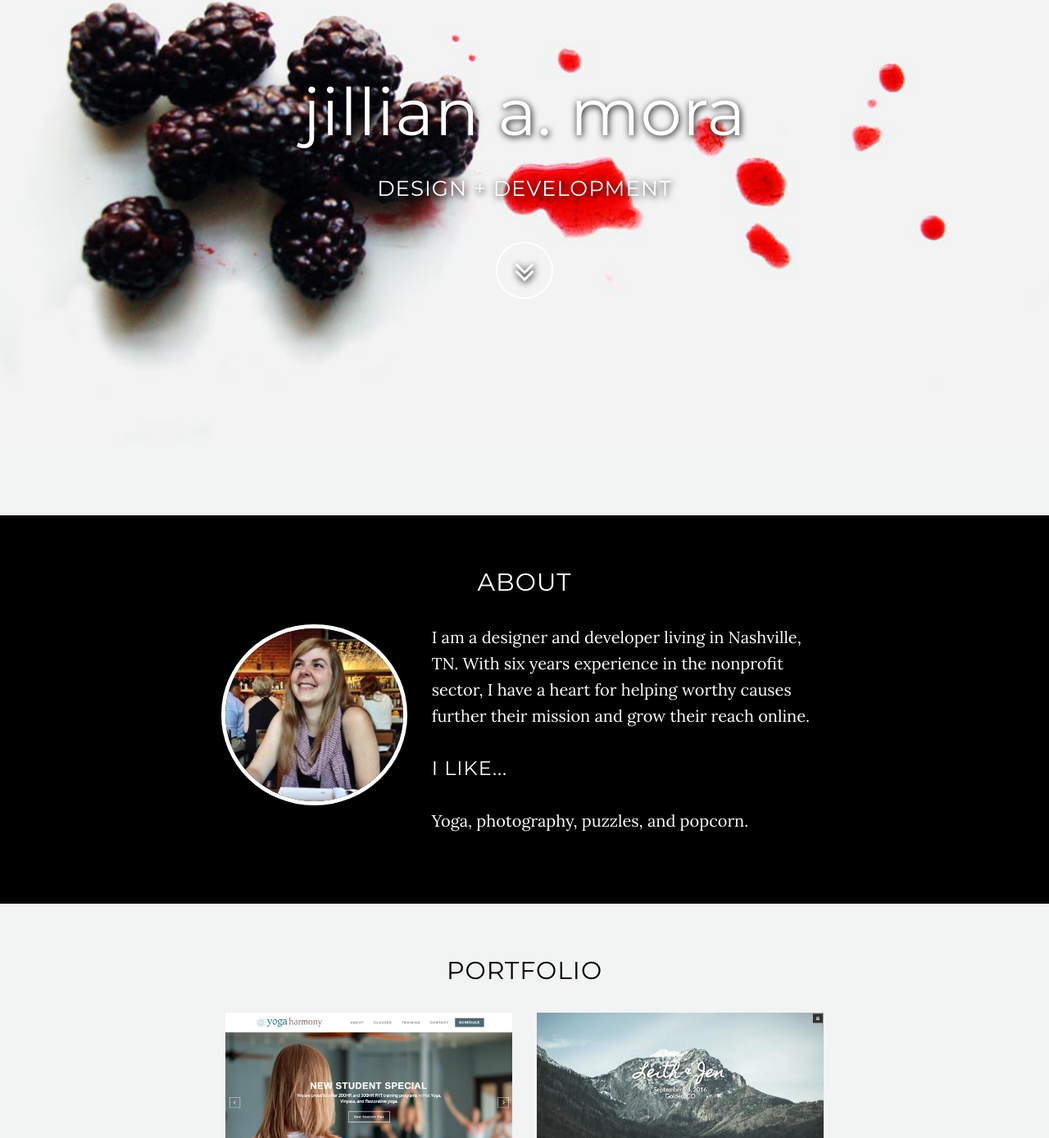
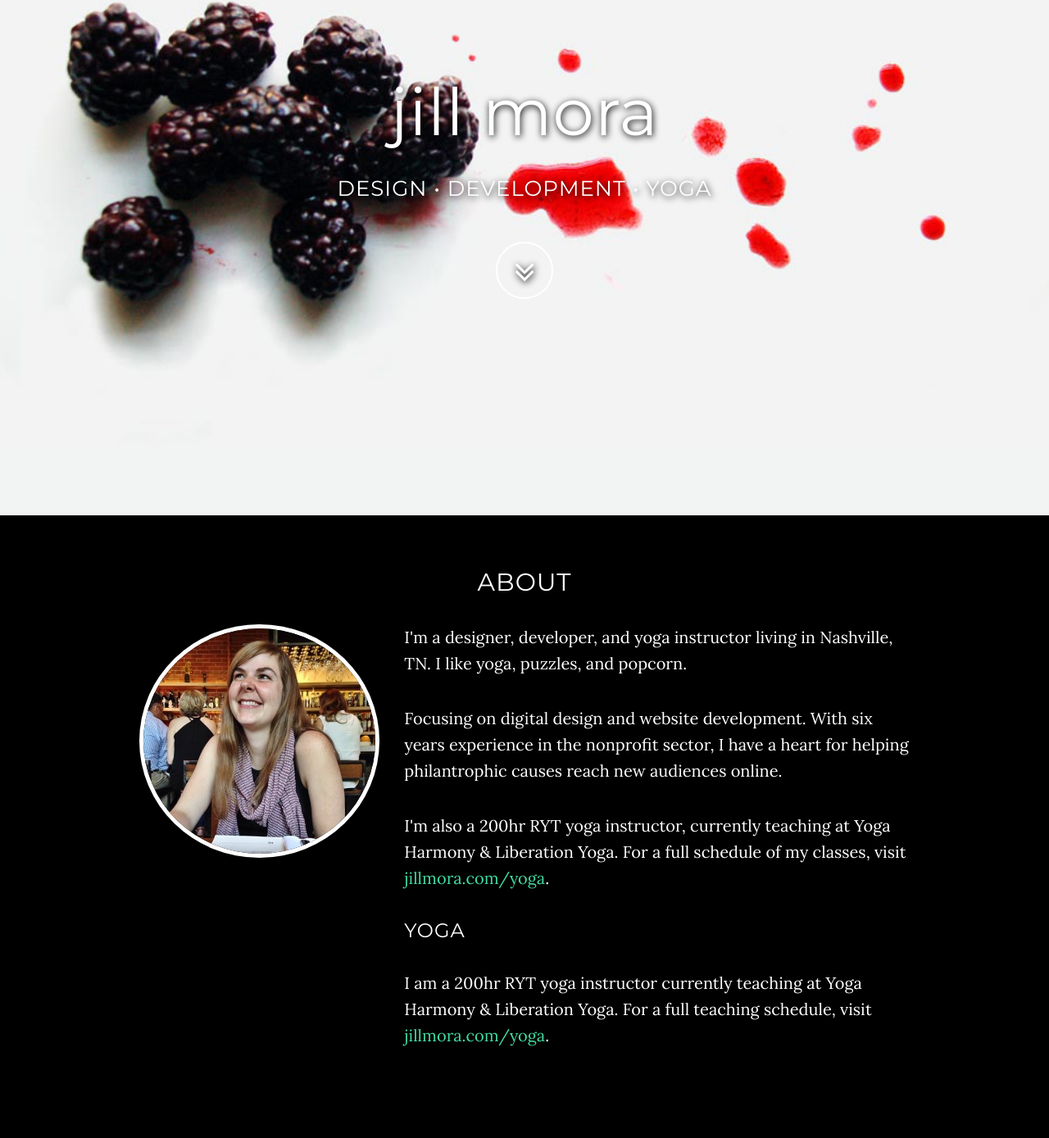
Before and after one commit to jillianannette/JAM, a plain HTML site: page index.html in a window 1280 px wide. Shown: the part 171-1560 px from the top of the page at 82% size. Drawn offline with Linux system fonts and the light colour scheme; some packages are replaced by stand-ins of ours.

Commit message:
Form Edit

```diff
--- a/index.html
+++ b/index.html
@@ -9,7 +9,7 @@
     <meta name="description" content="">
     <meta name="author" content="">
 
-    <title>Jillian A. Mora | A passionate Nashville designer.</title>
+    <title>Jill Mora | A passionate Nashville designer.</title>
 
     <!-- Bootstrap Core CSS -->
     <link href="css/bootstrap.min.css" rel="stylesheet">
@@ -41,7 +41,7 @@
                     <i class="fa fa-bars"></i>
                 </button>
                 <a class="navbar-brand page-scroll" href="#page-top">
-                    <span class="light">Jillian A. Mora</span>
+                    <span class="light">Jill Mora</span>
                 </a>
             </div>
 
@@ -74,8 +74,8 @@
             <div class="container">
                 <div class="row">
                     <div class="col-md-8 col-md-offset-2">
-                        <h1 class="brand-heading">jillian a. mora</h1>
-                        <h3 class="intro-text">Design + Development</h3>
+                        <h1 class="brand-heading">jill mora</h1>
+                        <h3 class="intro-text">Design • Development • Yoga</h3>
                         <a href="#about" class="btn btn-circle page-scroll">
                             <i class="fa fa-angle-double-down animated"></i>
                         </a>
@@ -88,16 +88,22 @@
     <!-- About Section -->
     <section id="about" class="container content-section">
         <div class="row">
-            <div class="col-lg-8 col-lg-offset-2">
-                <h2>About</h2>
+            <h2>About</h2>
+            <div class="col-lg-10 col-lg-offset-1">
                 <div class="col-sm-6 col-md-4 profile">
                     <img src="img/Portrait.jpg" alt="" width="100%">
                 </div>
                 <div class="col-sm-6 col-md-8">
-                    <p>I am a designer and developer living in Nashville, TN. With six years experience in the nonprofit sector, I have a heart for helping worthy causes further their mission and grow their reach online.</p>
+                    <p>I'm a designer, developer, and yoga instructor living in Nashville, TN. I like yoga, puzzles, and popcorn.</p>
 
-                    <h3>I like...</h3>
-                    <p>Yoga, photography, puzzles, and popcorn.</p>
+                    <p>Focusing on digital design and website development. With six years experience in the nonprofit sector, I have a heart for helping philantrophic causes reach new audiences online.</p>
+
+                    <p>I'm also a 200hr RYT yoga instructor, currently teaching at Yoga Harmony &amp; Liberation Yoga. For a full schedule of my classes, visit <a href="#">jillmora.com/yoga</a>.</p>
+
+                    <h3>Yoga</h3>
+                    <p>I am a 200hr RYT yoga instructor currently teaching at Yoga Harmony &amp; Liberation Yoga. For a full teaching schedule, visit <a href="#">jillmora.com/yoga</a>.</p>
+
+                    <p class="btn btn-default btn-lg">Full Schedule</p>
                 </div>
             </div>
         </div>
```
